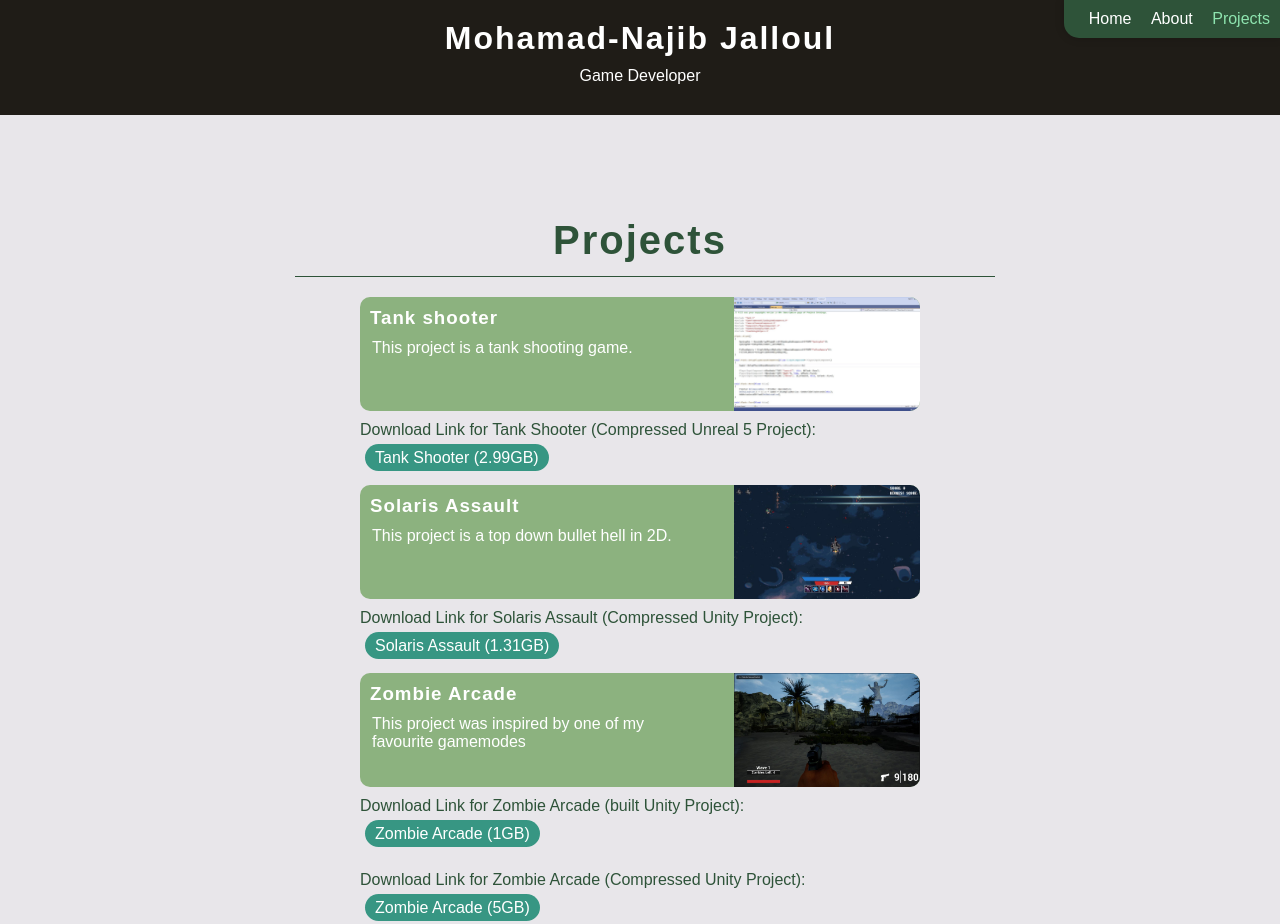
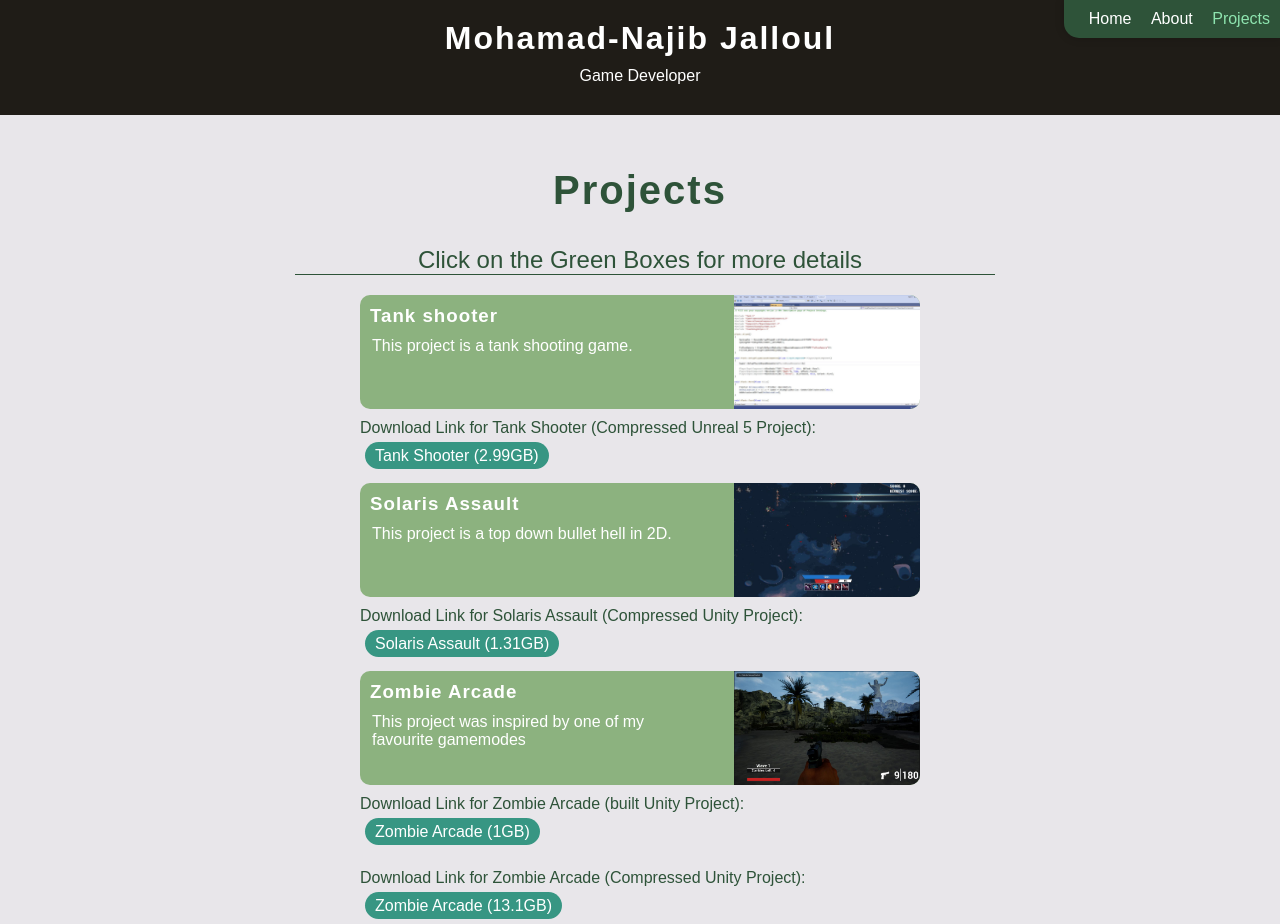
Before and after one commit to Montorin/MohamadNajibJalloul.github.io, a plain HTML site: page projects.html in a window 1280 px wide. Shown: the top 924 px of the page. Drawn offline with Linux system fonts and the light colour scheme.

Commit message:
Fixed visual issues and spacings

```diff
--- a/css/HomeStyle.css
+++ b/css/HomeStyle.css
@@ -73,13 +73,12 @@ h2
 	letter-spacing: 2px;
 	color: #2E5339;
 	font-size: 40px;
-	margin-top: 150px;
+
 }
 
 h2 + p
 {
 	position: relative;
-	top: 25px;
 	letter-spacing: 1px;
 	color: #2E5339;
 	font-size: 21px;
@@ -111,8 +110,6 @@ section
 	position: relative;
 	text-align: center;
 	position: relative;
-	top: 25px;
-	margin-bottom: 20px;
 }
 
 .line
@@ -120,5 +117,4 @@ section
 	position: relative;
 	width: 70%;
 	border-top: 1px solid #2E5339;
-	top: -70px;
 }
--- a/css/ProjectStyle.css
+++ b/css/ProjectStyle.css
@@ -36,7 +36,6 @@ p {
     max-width: 600px;
     width: 100%;
     box-sizing: border-box;
-    margin-top: 50px;
 }
 
 .project {
@@ -204,7 +203,17 @@ div + p
 {
 	position: relative;
 	border-top: 1px solid #2E5339;
-	top: -20px;
 	width: 125%;
 	margin-left: -65px;
+	margin-bottom: 20px;
 }
+
+h2 + p
+{
+	position: relative;
+    text-align: center;
+	color: #2E5339;
+	font-size: 40px;
+	margin-bottom: auto;
+	font-size: 1.5em;
+}
--- a/projects.html
+++ b/projects.html
@@ -21,17 +21,18 @@
 		<section id="projects">
 
 			<h2 id="subtitle">Projects</h2>
+			<p>Click on the Green Boxes for more details</p>
 			<div class="line"></div>
 
 			<div class="project" onclick="showProjectDetails(1)">
 				<h3>Tank shooter</h3>
 				<p>This project is a tank shooting game.</p>
 				<br><br><br>
-				<img src="./img/Capture2.JPG" alt="Project Image" class="project-image">
+				<img src="./img/Capture2.jpg" alt="Project Image" class="project-image">
 			</div>
 
 			<p>Download Link for Tank Shooter (Compressed Unreal 5 Project):</p>
-				<a class="hyperlink" href="https://drive.google.com/file/d/1b_kSho9RfYEcjaBiL7aus20pjJeyoafv/view?usp=drive_link" target="_blank">Tank Shooter (2.99GB)</a>
+				<a class="hyperlink" href="./Projects/TankShooter.zip">Tank Shooter (2.99GB)</a>
 
 			<br><br>
 
@@ -39,11 +40,11 @@
 				<h3>Solaris Assault</h3>
 				<p>This project is a top down bullet hell in 2D.</p>
 				<br><br><br>
-				<img src="./img/Capture.JPG" alt="Project Image" class="project-image">
+				<img src="./img/Capture.jpg" alt="Project Image" class="project-image">
 			</div>
 
 				<p>Download Link for Solaris Assault (Compressed Unity Project):</p>
-					<a class="hyperlink" href="https://drive.google.com/file/d/1oa9tqzVXqbyC5OkTsrCM_clzy1PhGiFl/view?usp=drive_link" target="_blank">Solaris Assault (1.31GB)</a>
+					<a class="hyperlink" href="SolarisAssault.zip">Solaris Assault (1.31GB)</a>
 
 			<br><br>
 
@@ -51,7 +52,7 @@
 				<h3>Zombie Arcade</h3>
 				<p>This project was inspired by one of my favourite gamemodes</p>
 				<br><br>
-				<img src="./img/Capture1.JPG" alt="Project Image" class="project-image">
+				<img src="./img/Capture1.jpg" alt="Project Image" class="project-image">
 			</div>
 
 				<p>Download Link for Zombie Arcade (built Unity Project):</p>
@@ -60,7 +61,7 @@
 				<br><br>
 
 				<p class="alone">Download Link for Zombie Arcade (Compressed Unity Project):</p>
-					<a class="hyperlink" href="https://drive.google.com/file/d/17DrKcZQ_bopyg7KYf4EslPeTd--3ag3F/view?usp=drive_link" target="_blank">Zombie Arcade (5GB)</a>
+					<a class="hyperlink" href="./Projects/ZombieGame.zip">Zombie Arcade (13.1GB)</a>
 
 				<br><br>
 
```
